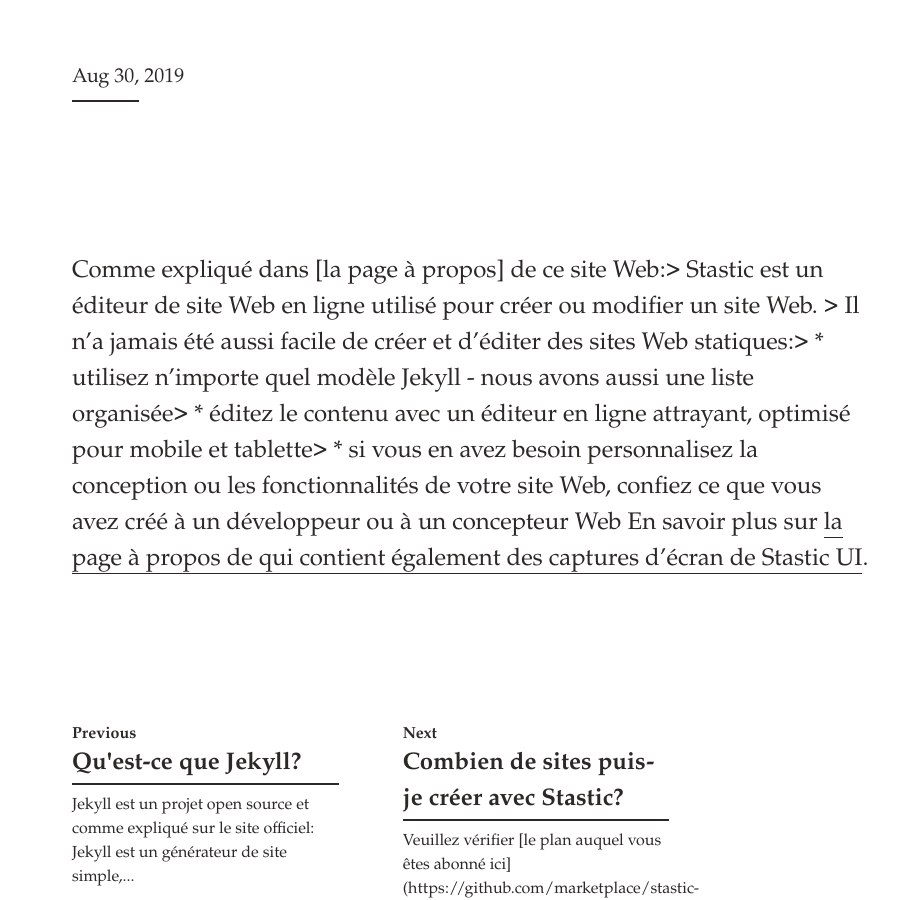
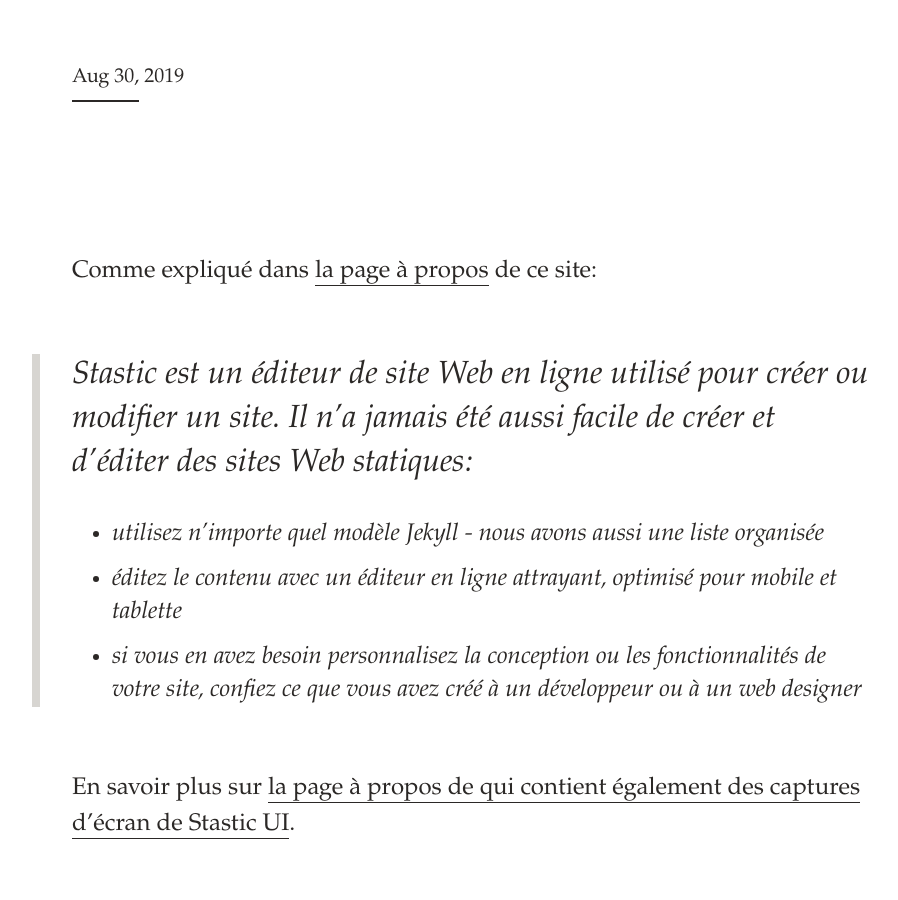
Before and after one commit to lexoyo/www.stastic.net, a Jekyll site: the page built from _fr/ce_qui_est_stastic_.md, in a window 1280 px wide and 900 px high, scrolled down 321 px. Shown: the whole window, without its empty margins (168-1066 px from the left). Built offline with Jekyll 4.4.1, drawn with Linux system fonts in a browser that asks for light colours; comment, search, counter and statistics services are not loaded.

Commit message:
Create _fr/ce_qui_est_stastic_.md

```diff
--- a/_fr/ce_qui_est_stastic_.md
+++ b/_fr/ce_qui_est_stastic_.md
@@ -1,4 +1,13 @@
 ---
 title: Qu'est-ce que Stastic?
+
 ---
-Comme expliqué dans [la page à propos] de ce site Web:> Stastic est un éditeur de site Web en ligne utilisé pour créer ou modifier un site Web. > Il n’a jamais été aussi facile de créer et d’éditer des sites Web statiques:> * utilisez n’importe quel modèle Jekyll - nous avons aussi une liste organisée> * éditez le contenu avec un éditeur en ligne attrayant, optimisé pour mobile et tablette> * si vous en avez besoin personnalisez la conception ou les fonctionnalités de votre site Web, confiez ce que vous avez créé à un développeur ou à un concepteur Web En savoir plus sur [la page à propos de qui contient également des captures d'écran de Stastic UI](/about).
+Comme expliqué dans [la page à propos](/a_propos) de ce site:
+
+> Stastic est un éditeur de site Web en ligne utilisé pour créer ou modifier un site.
+> Il n’a jamais été aussi facile de créer et d’éditer des sites Web statiques:
+> * utilisez n’importe quel modèle Jekyll - nous avons aussi une liste organisée
+> * éditez le contenu avec un éditeur en ligne attrayant, optimisé pour mobile et tablette
+> * si vous en avez besoin personnalisez la conception ou les fonctionnalités de votre site, confiez ce que vous avez créé à un développeur ou à un web designer
+
+En savoir plus sur [la page à propos de qui contient également des captures d'écran de Stastic UI](/a_propos).
```
